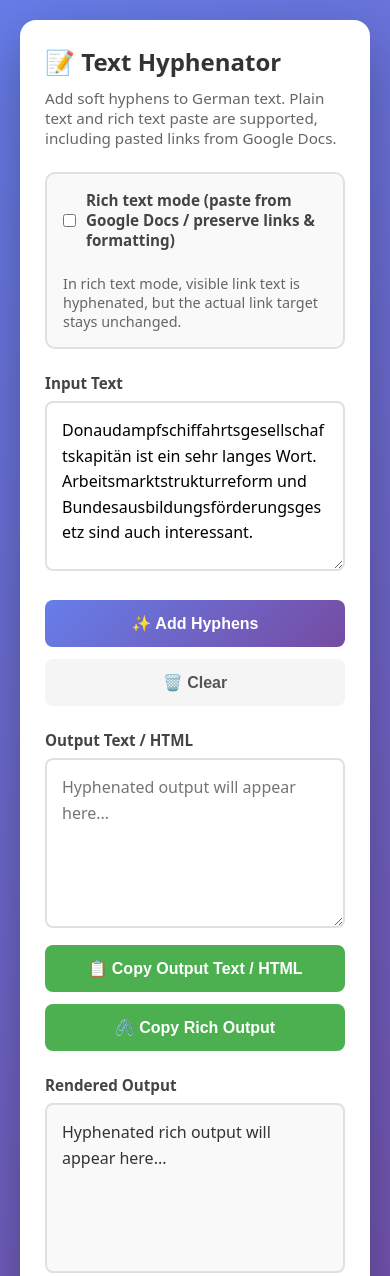
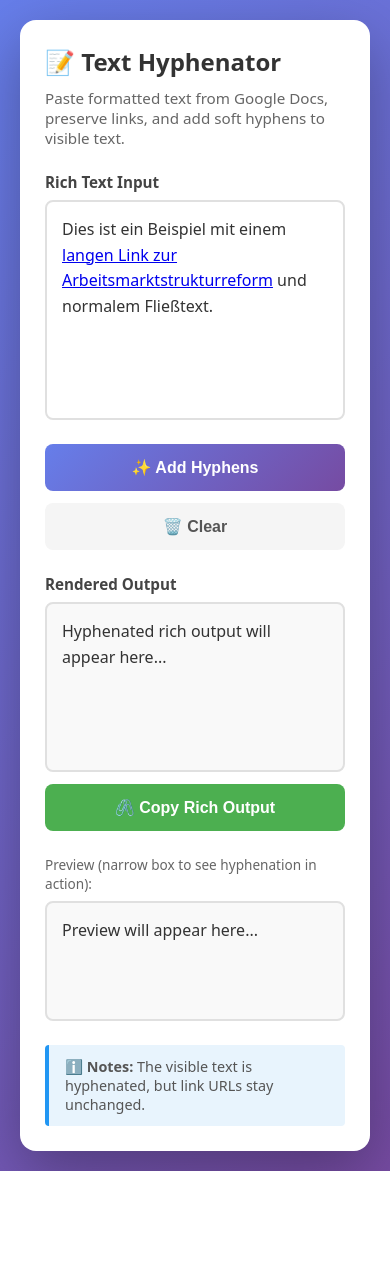
Before and after one commit to staehlmich/hyphenator, a plain HTML site: page index.html in a window 390 px wide. Shown: the top 1276 px of the page. After the commit the page ends 1171 px from the top, so only its background shows below. Drawn offline with Linux system fonts and the light colour scheme.

Commit message:
Simplified UI.

```diff
--- a/index.html
+++ b/index.html
@@ -58,39 +58,10 @@
       font-size: 0.95rem;
     }
 
-    .mode-card,
     .input-section,
     .output-section,
     .preview-section {
       margin-bottom: 24px;
-    }
-
-    .mode-card {
-      background: var(--bg-soft);
-      border: 2px solid var(--border);
-      border-radius: 10px;
-      padding: 16px;
-    }
-
-    .mode-row {
-      display: flex;
-      flex-wrap: wrap;
-      gap: 16px;
-      align-items: center;
-      justify-content: space-between;
-    }
-
-    .mode-toggle {
-      display: flex;
-      align-items: center;
-      gap: 10px;
-      font-weight: 600;
-      color: #444;
-    }
-
-    .mode-hint {
-      font-size: 0.9rem;
-      color: var(--muted);
     }
 
     label {
@@ -140,6 +111,7 @@
 
     .html-output {
       min-height: 170px;
+      max-width: 720px;
       background: var(--bg-soft);
       overflow: auto;
     }
@@ -223,10 +195,7 @@
     .output-actions button {
       flex: 1;
       min-width: 220px;
-    }
-
-    .hidden {
-      display: none !important;
+      max-width: 360px;
     }
 
     .info-box {
@@ -279,12 +248,10 @@
         flex-direction: column;
       }
 
-      .mode-row {
-        align-items: flex-start;
-      }
-
-      .preview-box {
+      .preview-box,
+      .html-output {
         width: 100%;
+        max-width: 100%;
       }
     }
   </style>
@@ -309,30 +276,10 @@
 <div class="container">
   <h1>📝 Text Hyphenator</h1>
   <p class="subtitle">
-    Add soft hyphens to German text. Plain text and rich text paste are supported, including pasted links from Google Docs.
+    Paste formatted text from Google Docs, preserve links, and add soft hyphens to visible text.
   </p>
 
-  <div class="mode-card">
-    <div class="mode-row">
-      <label class="mode-toggle" for="richTextMode">
-        <input type="checkbox" id="richTextMode">
-        Rich text mode (paste from Google Docs / preserve links & formatting)
-      </label>
-      <span class="mode-hint">
-        In rich text mode, visible link text is hyphenated, but the actual link target stays unchanged.
-      </span>
-    </div>
-  </div>
-
-  <div class="input-section" id="plainInputSection">
-    <label for="inputText">Input Text</label>
-    <textarea
-      id="inputText"
-      placeholder="Paste your text here... Try: Donaudampfschiffahrtsgesellschaftskapitän"
-    ></textarea>
-  </div>
-
-  <div class="input-section hidden" id="richInputSection">
+  <div class="input-section" id="richInputSection">
     <label for="inputRich">Rich Text Input</label>
     <div
       id="inputRich"
@@ -349,23 +296,13 @@
   </div>
 
   <div class="output-section">
-    <label for="outputText">Output Text / HTML</label>
-    <textarea
-      id="outputText"
-      placeholder="Hyphenated output will appear here..."
-      readonly
-    ></textarea>
-
-    <div class="output-actions">
-      <button class="btn-copy" type="button" onclick="copyPlainOutput()">📋 Copy Output Text / HTML</button>
-      <button class="btn-copy" type="button" onclick="copyRichOutput()">🖇️ Copy Rich Output</button>
-    </div>
-  </div>
-
-  <div class="output-section">
     <label for="outputRich">Rendered Output</label>
     <div id="outputRich" class="html-output">
       Hyphenated rich output will appear here...
+    </div>
+
+    <div class="output-actions">
+      <button class="btn-copy" type="button" onclick="copyRichOutput()">🖇️ Copy Rich Output</button>
     </div>
   </div>
 
@@ -378,8 +315,7 @@
 
   <div class="info-box">
     <strong>ℹ️ Notes:</strong>
-    Plain text mode outputs text with soft hyphens (<code>&amp;shy;</code> / Unicode <code>U+00AD</code>).
-    Rich text mode preserves HTML structure and links. Only the visible text is hyphenated; link URLs are left untouched.
+    The visible text is hyphenated, but link URLs stay unchanged.
   </div>
 </div>
 
@@ -389,8 +325,8 @@
   let hyphenateGerman = null;
 
   window.addEventListener("DOMContentLoaded", async () => {
-    setupModeToggle();
     setupPasteHandling();
+    setupRichEditorLinks();
     setInitialExample();
 
     try {
@@ -401,21 +337,6 @@
       showToast("⚠️ Error loading hyphenation library");
     }
   });
-
-  function setupModeToggle() {
-    const checkbox = document.getElementById("richTextMode");
-    checkbox.addEventListener("change", toggleInputMode);
-    toggleInputMode();
-  }
-
-  function toggleInputMode() {
-    const richMode = document.getElementById("richTextMode").checked;
-    const plainSection = document.getElementById("plainInputSection");
-    const richSection = document.getElementById("richInputSection");
-
-    plainSection.classList.toggle("hidden", richMode);
-    richSection.classList.toggle("hidden", !richMode);
-  }
 
   function setupPasteHandling() {
     const richInput = document.getElementById("inputRich");
@@ -443,11 +364,25 @@
     });
   }
 
+  function setupRichEditorLinks() {
+    const richInput = document.getElementById("inputRich");
+
+    richInput.addEventListener("click", (event) => {
+      const link = event.target.closest("a");
+      if (!link) {
+        return;
+      }
+
+      event.preventDefault();
+      const href = link.getAttribute("href");
+
+      if (href && isSafeHref(href)) {
+        window.open(href, "_blank", "noopener,noreferrer");
+      }
+    });
+  }
+
   function setInitialExample() {
-    document.getElementById("inputText").value =
-      "Donaudampfschiffahrtsgesellschaftskapitän ist ein sehr langes Wort. " +
-      "Arbeitsmarktstrukturreform und Bundesausbildungsförderungsgesetz sind auch interessant.";
-
     document.getElementById("inputRich").innerHTML =
       "<p>Dies ist ein Beispiel mit einem " +
       "<a href=\"https://www.beispiel.de/sehr/langer/pfad?thema=Arbeitsmarktstrukturreform\" target=\"_blank\" rel=\"noopener noreferrer\">" +
@@ -522,40 +457,10 @@
       return;
     }
 
-    if (tagName === "a") {
-      // Important: preserve href exactly as-is.
-      // Only the visible text nodes inside the link are hyphenated.
-    }
-
     Array.from(node.childNodes).forEach((child) => hyphenateTextNode(child));
   }
 
   function hyphenateText() {
-    if (document.getElementById("richTextMode").checked) {
-      hyphenateRichTextMode();
-    } else {
-      hyphenatePlainTextMode();
-    }
-  }
-
-  function hyphenatePlainTextMode() {
-    const input = document.getElementById("inputText").value;
-
-    if (!input.trim()) {
-      showToast("⚠️ Please enter some text first");
-      return;
-    }
-
-    const hyphenated = insertSoftHyphens(input);
-
-    document.getElementById("outputText").value = hyphenated;
-    document.getElementById("outputRich").textContent = hyphenated;
-    document.getElementById("previewBox").textContent = hyphenated;
-
-    showToast("✅ Plain text hyphenated successfully!");
-  }
-
-  function hyphenateRichTextMode() {
     const inputRich = document.getElementById("inputRich");
     const inputHtml = inputRich.innerHTML;
     const inputText = inputRich.textContent || "";
@@ -567,7 +472,6 @@
 
     const hyphenatedHtml = hyphenateRichHtml(inputHtml);
 
-    document.getElementById("outputText").value = hyphenatedHtml;
     document.getElementById("outputRich").innerHTML = hyphenatedHtml;
     document.getElementById("previewBox").innerHTML = hyphenatedHtml;
 
@@ -575,29 +479,10 @@
   }
 
   function clearAll() {
-    document.getElementById("inputText").value = "";
     document.getElementById("inputRich").innerHTML = "";
-    document.getElementById("outputText").value = "";
     document.getElementById("outputRich").innerHTML = "Hyphenated rich output will appear here...";
     document.getElementById("previewBox").innerHTML = "Preview will appear here...";
     showToast("🗑️ All cleared");
-  }
-
-  async function copyPlainOutput() {
-    const output = document.getElementById("outputText").value;
-
-    if (!output) {
-      showToast("⚠️ Nothing to copy");
-      return;
-    }
-
-    try {
-      await navigator.clipboard.writeText(output);
-      showToast("📋 Output copied");
-    } catch (error) {
-      fallbackCopyText(output);
-      showToast("📋 Output copied");
-    }
   }
 
   async function copyRichOutput() {
@@ -628,18 +513,6 @@
       fallbackCopyHtml(outputRich);
       showToast("🖇️ Rich output copied");
     }
-  }
-
-  function fallbackCopyText(text) {
-    const temp = document.createElement("textarea");
-    temp.value = text;
-    temp.setAttribute("readonly", "");
-    temp.style.position = "fixed";
-    temp.style.left = "-9999px";
-    document.body.appendChild(temp);
-    temp.select();
-    document.execCommand("copy");
-    document.body.removeChild(temp);
   }
 
   function fallbackCopyHtml(element) {
```
